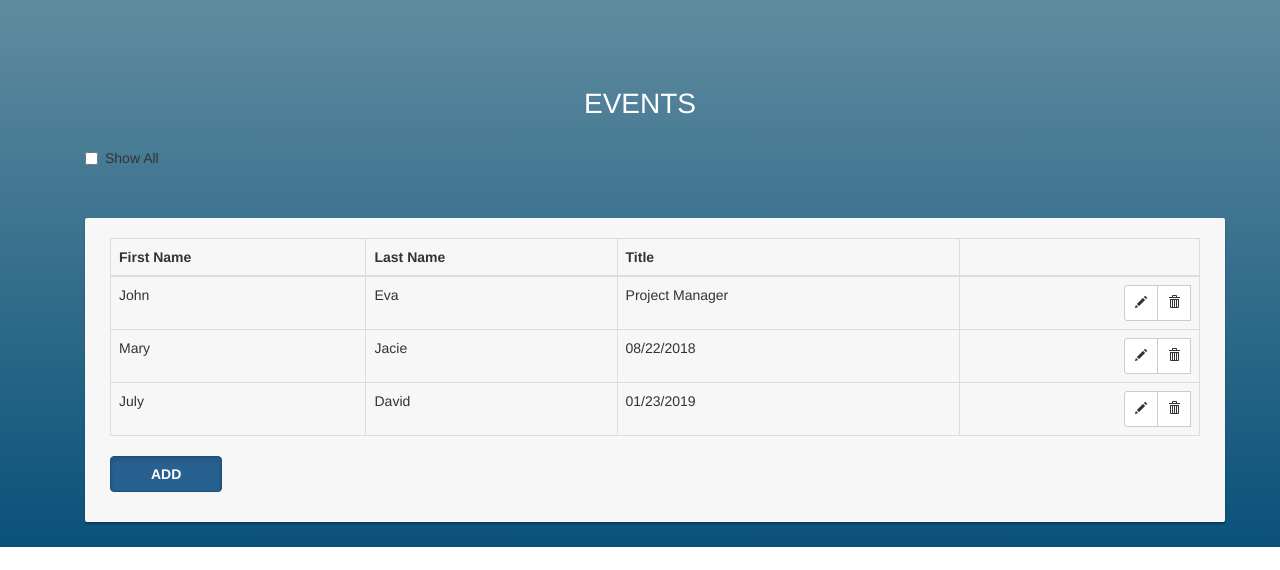
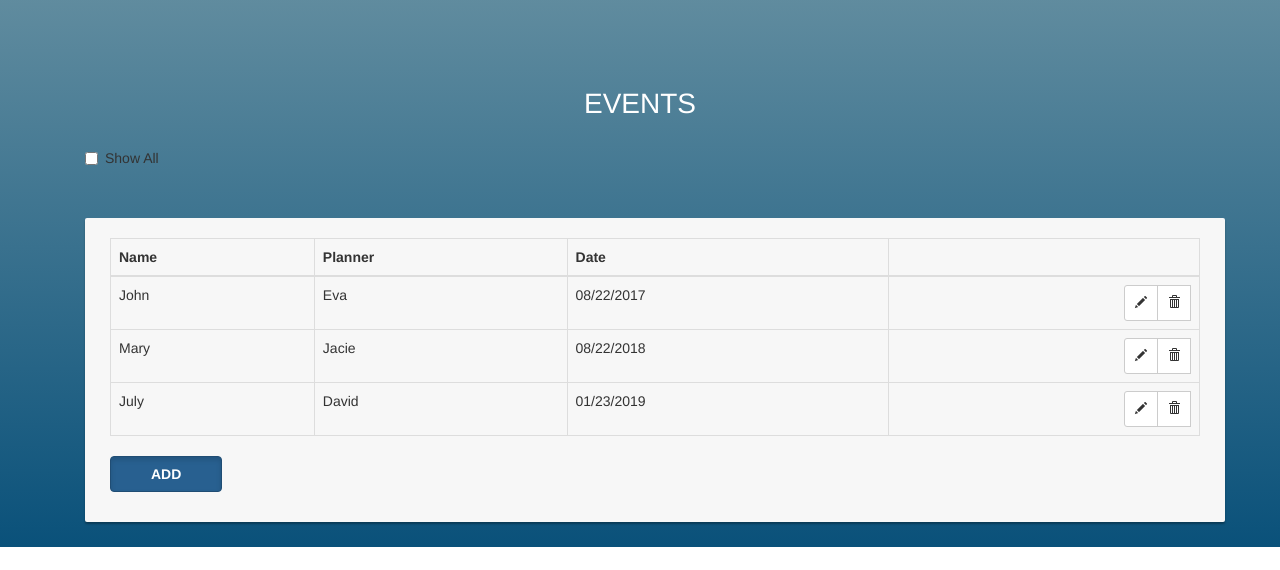
Before and after one commit to simpleman19/eagleEvents, a Flask app: page / in a window 1280 px wide. Shown: the part 52-622 px from the top of the page. Run offline with Flask 2, Linux system fonts and the light colour scheme; some libraries are stand-ins or nearby versions.

Commit message:
Fixed changes to event

```diff
--- a/eagleEvents/templates/event.html.j2
+++ b/eagleEvents/templates/event.html.j2
@@ -15,16 +15,16 @@
                 <table class="table table-bordered">
                     <thead>
                         <tr>
-                            <th>First Name</th>
-                            <th>Last Name</th>
-                            <th>Title</th>
+                            <th>Name</th>
+                            <th>Planner</th>
+                            <th>Date</th>
                         </tr>
                     </thead>
                     <tbody>
                         <tr>
                             <td>John</td>
                             <td>Eva</td>
-                            <td>Project Manager</td>
+                            <td>08/22/2017</td>
                         </tr>
                         <tr>
                             <td>Mary</td>
```
